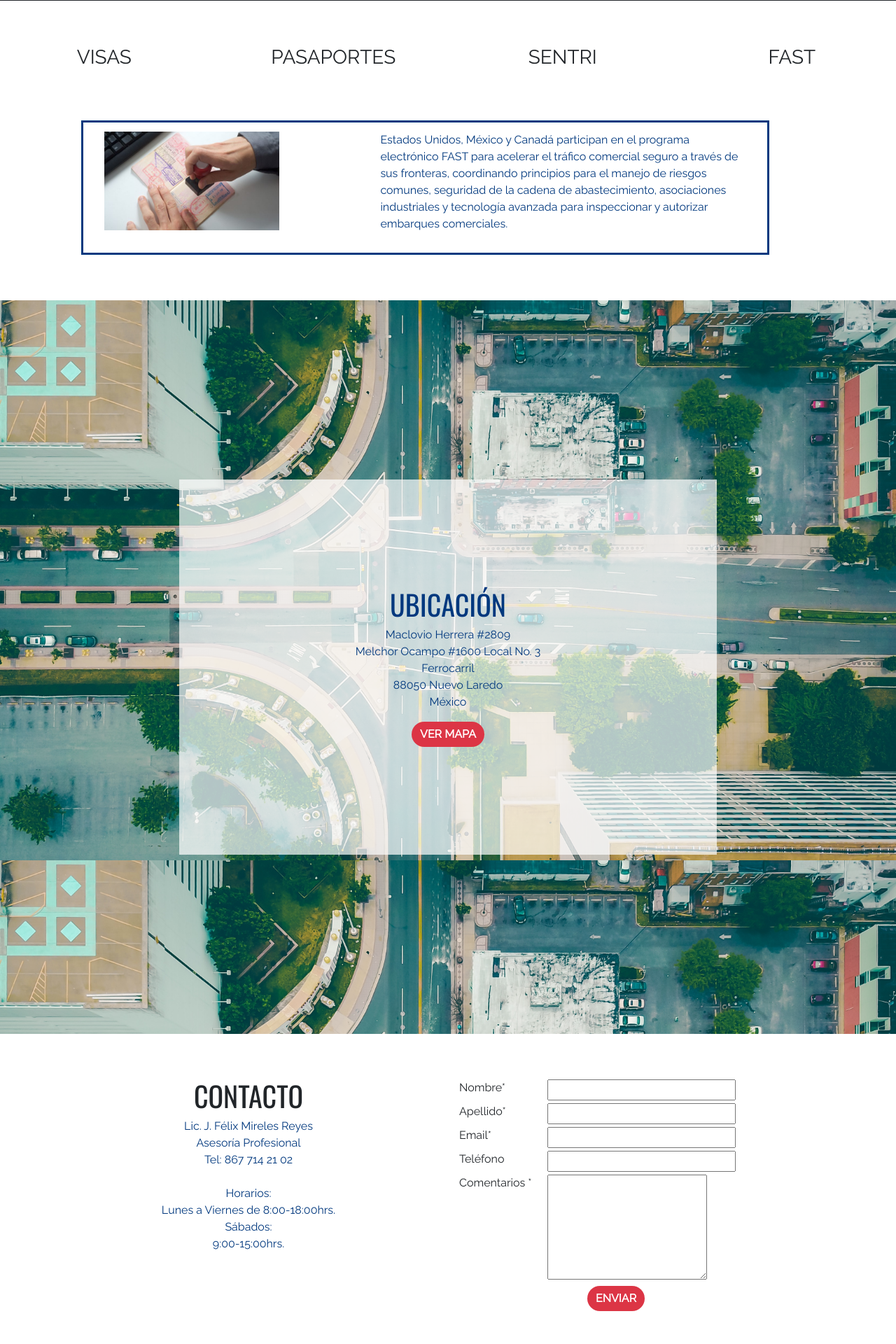
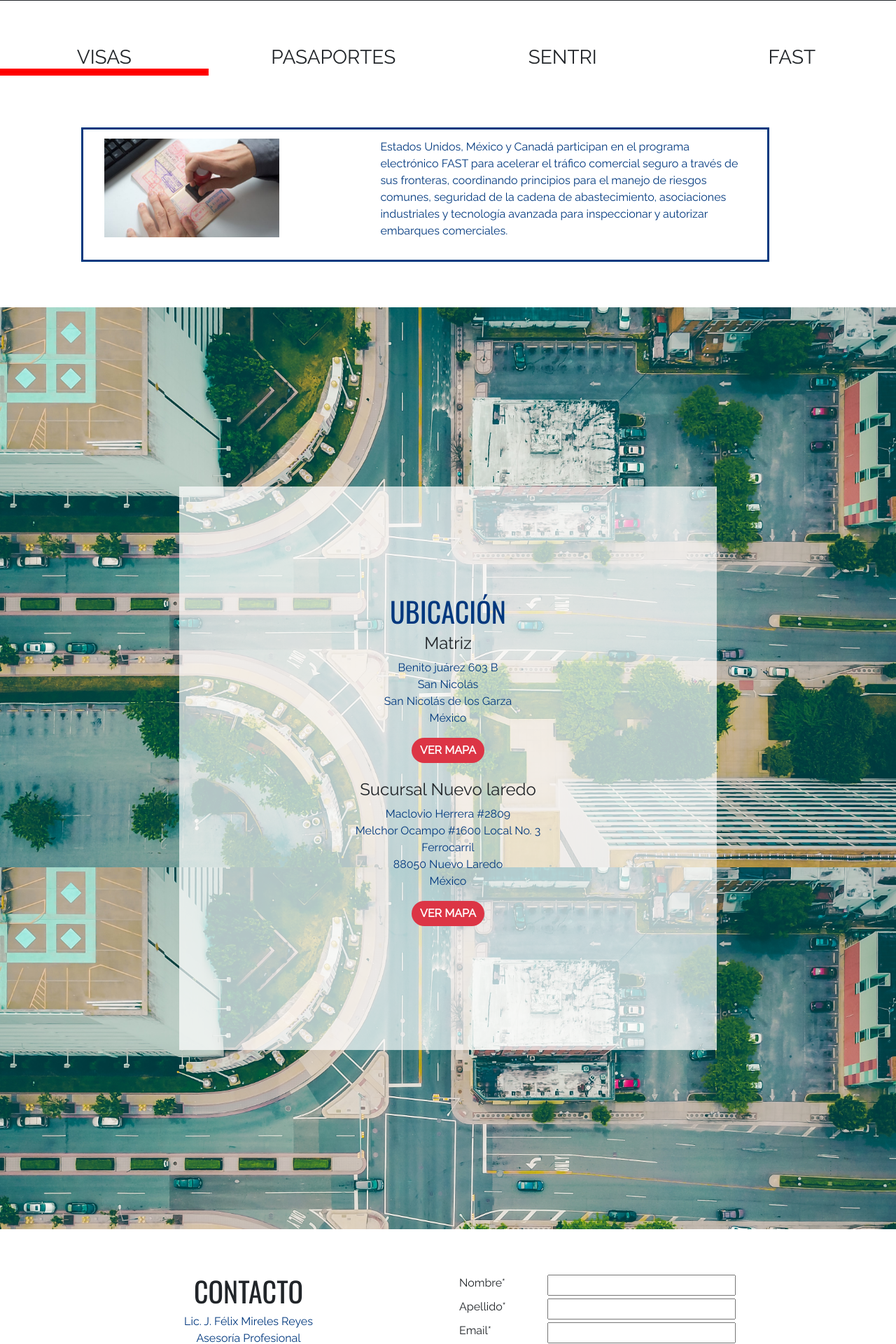
Before and after one commit to marcogg/sitio_visas, a PHP site: page / in a window 1280 px wide. Shown: the part 1413-3333 px from the top of the page at 70% size. Run offline with PHP 8.4, Linux system fonts and the light colour scheme; some libraries are stand-ins or nearby versions.

Commit message:
Intento 1

```diff
--- a/css/estilos.css
+++ b/css/estilos.css
@@ -113,3 +113,11 @@
 .heading-padding{
 
 }
+
+.pointer{
+	cursor: pointer;
+}
+
+.visas-activo{
+	border-bottom: 10px red solid;
+}
--- a/index.html
+++ b/index.html
@@ -29,12 +29,22 @@
 	</head>
 	<body id="page-top">
 		<!-- Navigation -->
+
 		<nav class="navbar navbar-expand-lg navbar-light fixed-top" id="mainNav">
+
 			<div class="container">
+				<div class="">
+					<p style="color: white; text-shadow: 1px 1px 1px rgba(0,0,0,1);" class="text-center"><strong>Whatsapp. (867) 143 64 10 / (867) 231 53 09
+						<br>Tel. 867 714 21 02</strong></p>
+				</div>
+				<div class="row">
+
 				<a class="navbar-brand js-scroll-trigger" href="#page-top"><img src="img/logo.png" width="120"></a>
+
 				<button class="navbar-toggler navbar-toggler-right" type="button" data-toggle="collapse" data-target="#navbarResponsive" aria-controls="navbarResponsive" aria-expanded="false" aria-label="Toggle navigation">
 				<span class="navbar-toggler-icon"></span>
 				</button>
+
 				<div class="collapse navbar-collapse" id="navbarResponsive">
 					<ul class="navbar-nav ml-auto">
 						<li class="nav-item">
@@ -51,6 +61,7 @@
 						</li>
 					</ul>
 				</div>
+			</div>
 			</div>
 		</nav>
 		<header class="masthead text-center text-white d-flex parallax">
@@ -97,21 +108,21 @@
 			<div class="container-fluid p-0" style="padding: 10%; margin-top: 5%;">
 				<div class="row">
 					<div class="col-lg-3 text-center">
-						<h3 id="visas">VISAS</h3>
+						<h3 id="visas" class="pointer visas-activo">VISAS</h3>
 					</div>
 					<div class="col-lg-3 text-center">
-						<h3 id="pasaportes">PASAPORTES</h3>
+						<h3 id="pasaportes" class="pointer">PASAPORTES</h3>
 					</div>
 					<div class="col-lg-3 text-center">
-						<h3 id="sentri">SENTRI</h3>
+						<h3 id="sentri" class="pointer">SENTRI</h3>
 					</div>
 					<div class="col-lg-3 text-center">
-						<h3 id="fast">FAST</h3>
+						<h3 id="fast" class="pointer">FAST</h3>
 					</div>
 				</div>
 				<div class="row">
 					<div class="col-lg-9 outline-blue" style="display: flex; flex-wrap: wrap; clear: both;">
-						<div class="col-lg-5">
+						<div id="img-servicios" class="col-lg-5">
 							<img id="visa-img" src="img/visa.jpg" width="250" style="margin:auto; position:relative;">
 						</div>
 						<div class="col-lg-7" style="color:#00387e">
@@ -131,8 +142,17 @@
 					<div class="col-lg-12 text-center padding-showroom" style="padding:20%;">
 						<div class="white-ubicacion">
 							<h1 style="color: #00387e;">UBICACIÓN</h1>
+							<h4>Matriz</h4>
+							<p style="color: #00387e;">Benito juárez 603 B<br>San Nicolás<br>San Nicolás de los Garza<br>México</p>
+							<a href="https://goo.gl/maps/GXacrLHC5RH2"target="_blank"><button class="btn btn-danger">Ver Mapa</button></a>
+							<br>
+							<br>
+							<h4>Sucursal Nuevo laredo</h4>
 							<p style="color: #00387e;">Maclovio Herrera #2809<br>Melchor Ocampo #1600 Local No. 3<br>Ferrocarril<br>88050 Nuevo Laredo<br>México</p>
-							<a href="https://www.google.com/maps/embed?pb=!1m18!1m12!1m3!1d884.8659456393143!2d-99.50661285256867!3d27.48594839492982!2m3!1f0!2f0!3f0!3m2!1i1024!2i768!4f13.1!3m3!1m2!1s0x86612236845d698b%3A0xc641fdda9eb599e0!2sAv.+Ocampo+1600%2C+Ferrocarril%2C+88050+Nuevo+Laredo%2C+Tamps.!5e0!3m2!1ses!2smx!4v1530301870698"target="_blank"><button class="btn btn-danger">Ver Mapa</button></a>
+							<a href="https://www.google.com/maps/embed?pb=!1m18!1m12!1m3!1d884.8659456393143!2d-99.50661285256867!3d27.48594839492982!2m3!1f0!2f0!3f0!3m2!1i1024!2i768!4f13.1!3m3!1m2!1s0x86612236845d698b%3A0xc641fdda9eb599e0!2sAv.+Ocampo+1600%2C+Ferrocarril%2C+88050+Nuevo+Laredo%2C+Tamps.!5e0!3m2!1ses!2smx!4v1530301870698"target="_blank"><button class="btn btn-danger">Ver Mapa</button></a><br><br>
+
+
+
 						</div>
 				</div>
 			</div>
@@ -143,7 +163,7 @@
 				<div class="row">
 					<div class="col-lg-6 mx-auto d-inline text-center" id="contact">
 						<h1 class="section-heading ">CONTACTO</h1>
-						<p style="color: #00387e;">Lic. J. Félix Mireles Reyes<br>Asesoría Profesional<br>Tel: 867 714 21 02<br><br>Horarios:<br>Lunes a Viernes de 8:00-18:00hrs.<br>Sábados:<br>9:00-15:00hrs.</p>
+						<p style="color: #00387e;">Lic. J. Félix Mireles Reyes<br>Asesoría Profesional<br>Móvil (Whatsapp): (867) 143 64 10 <br> (867) 231 53 09<br>Tel: 867 714 21 02<br><br>Horarios:<br>Lunes a Viernes de 8:00-18:00hrs.<br>Sábados:<br>9:00-15:00hrs.</p>
 					</div>
 					<div class="col-lg-6 padding-container d-inline">
 						<form name="contactform" method="post" action="send_form_email.php">
@@ -205,9 +225,9 @@
 				<div class="row">
 					<div class="d-inline-block text-center col-lg-12">
 						<h4 class="text-white text-center">Siganos en nuestras redes sociales</h4>
-						<a href="https://www.facebook.com"><i class="fa fa-2x fa-facebook text-white mb-3 sr-icons" style="padding: 2%;"></i></a>
-						<a href="https://www.twitter.com"><i class="fa fa-2x fa-twitter text-white mb-3 sr-icons" style="padding: 2%;"></i></a>
-						<a href="https://www.instagram.com" style="padding: 2%;"><i class="fa fa-2x fa-linkedin text-white mb-3 sr-icons" style="padding: 2%;"></i></a>
+						<a href="https://www.facebook.com/VisasLaRed/?hc_ref=ARQ6WfDyf8v3u2dxfpOUC5F2-c35UytTDz-5EZfMu8C4jfN8ZmZ1iQw2_biIfvmE1K8&fref=nf"><i class="fa fa-2x fa-facebook text-white mb-3 sr-icons" style="padding: 2%;"></i></a>
+						<a href="https://twitter.com/jf_mirey1991"><i class="fa fa-2x fa-twitter text-white mb-3 sr-icons" style="padding: 2%;"></i></a>
+						<a href="https://www.linkedin.com/in/felix-mireles-1a032b72/"><i class="fa fa-2x fa-linkedin text-white mb-3 sr-icons" style="padding: 2%;"></i></a>
 						<small><p class="text-white">Consulta nuestro <a href="" class="text-white">Aviso de Privacidad</p></a></small>
 					</div>
 					<div class="d-inline-block">
@@ -239,6 +259,8 @@
 		document.getElementById("pasaportes").style.borderBottom = 'none';
 		document.getElementById("sentri").style.borderBottom = 'none';
 		document.getElementById("fast").style.borderBottom = 'none';
+		//CAMBIO DE IMAGEN
+		document.getElementById("visa-img").src="img/visa.jpg";
 
 	});
 
@@ -252,7 +274,8 @@
 		document.getElementById("visas").style.borderBottom = 'none';
 		document.getElementById("sentri").style.borderBottom = 'none';
 		document.getElementById("fast").style.borderBottom = 'none';
-
+			//CAMBIO DE IMAGEN
+		document.getElementById("visa-img").src="img/pasaporte.jpg";
 
 	});
 
@@ -266,6 +289,8 @@
 		document.getElementById("visas").style.borderBottom = 'none';
 		document.getElementById("pasaportes").style.borderBottom = 'none';
 		document.getElementById("fast").style.borderBottom = 'none';
+		//CAMBIO DE IMAGEN
+		document.getElementById("visa-img").src="img/sentri.jpg";
 
 
 	});
@@ -280,7 +305,8 @@
 		document.getElementById("visas").style.borderBottom = 'none';
 		document.getElementById("pasaportes").style.borderBottom = 'none';
 		document.getElementById("sentri").style.borderBottom = 'none';
-
+		//CAMBIO DE IMAGEN
+		document.getElementById("visa-img").src="img/fast.jpg";
 
 	});
 
```
Also changed, not shown: img/fast.jpg (added), img/pasaporte.jpg (added), img/sentri.jpg (added).
